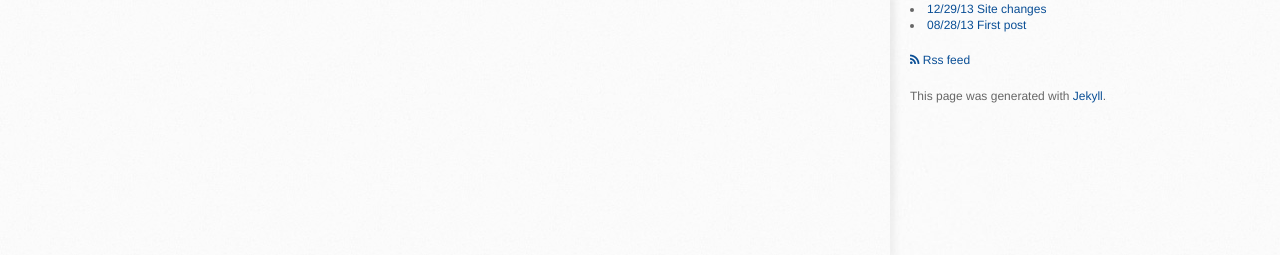
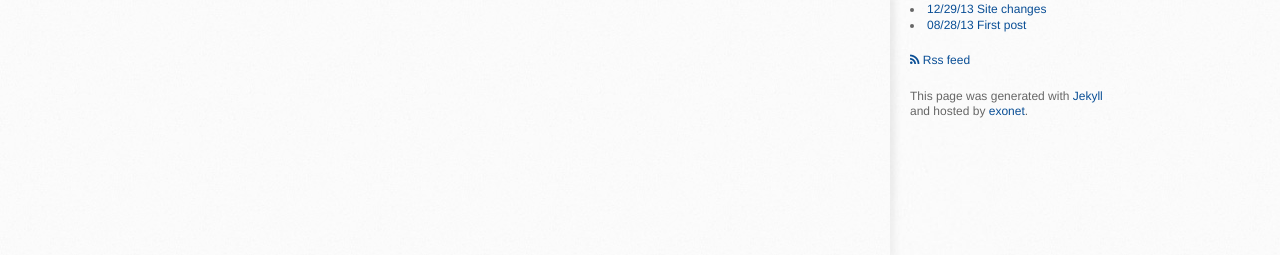
Before and after one commit to styxit/styxit.github.io, a Jekyll site: the page built from archive.md, in a window 1280 px wide. Shown: the part 383-638 px from the top of the page. Built offline with Jekyll 4.4.1, drawn with Linux system fonts in a browser that asks for light colours; nearby versions of some CDN libraries.

Commit message:
added exonet link

```diff
--- a/_includes/sidebar.html
+++ b/_includes/sidebar.html
@@ -22,4 +22,4 @@
   <a href="/feed.xml"><i class="icon-rss"></i> Rss feed</a>
 </p>
 
-<p>This page was generated with <a href="http://jekyllrb.com">Jekyll</a>.</p>
+<p>This page was generated with <a href="http://jekyllrb.com">Jekyll</a> and hosted by <a href="http://exonet.nl">exonet</a>.</p>
```
